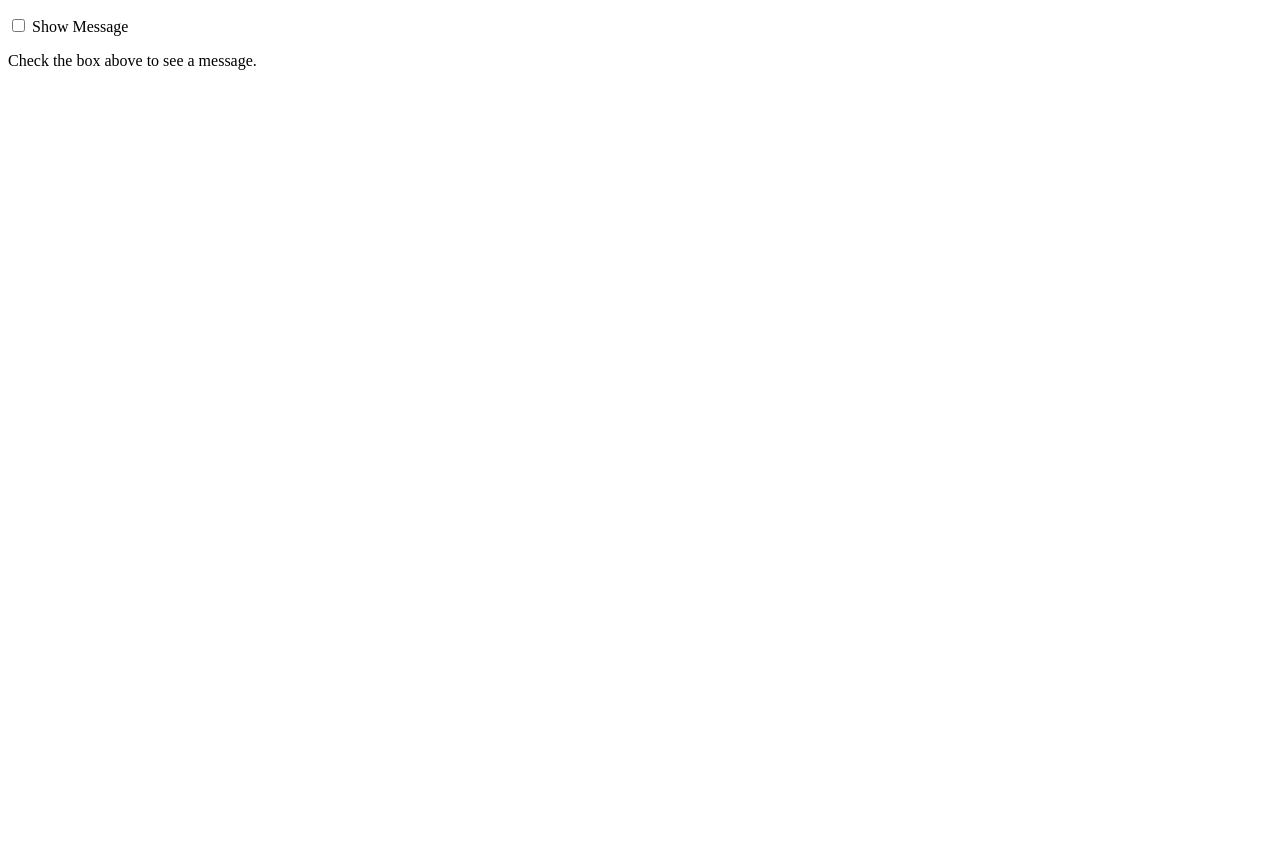
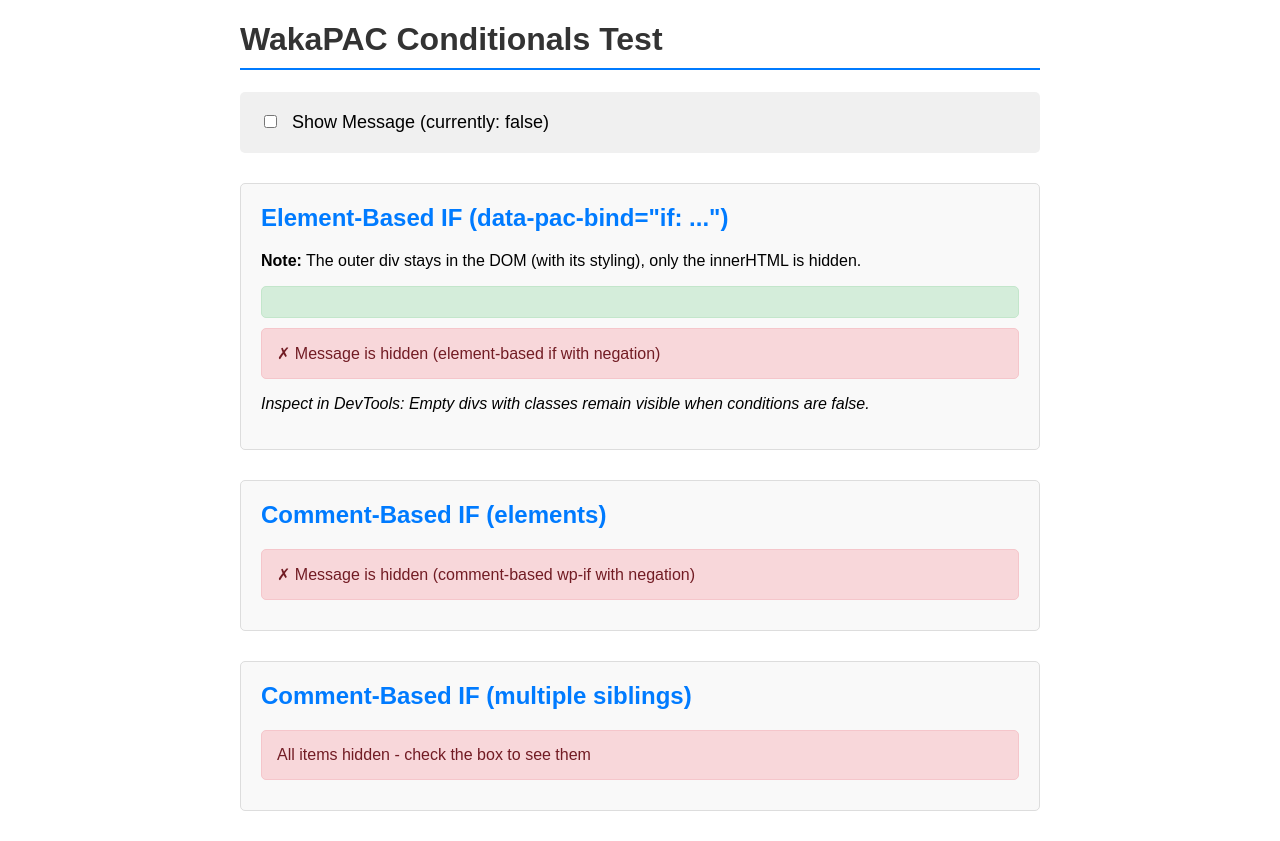
Before and after one commit to quellabs/wakapac, a website: page examples/example10.html in a window 1280 px wide. Before the commit the page ends 800 px from the top, so only its background shows below. Drawn offline with Linux system fonts and the light colour scheme.

Commit message:
Bugfixes. Updated example 10.

```diff
--- a/examples/example10.html
+++ b/examples/example10.html
@@ -3,28 +3,135 @@
 <head>
     <meta charset="UTF-8">
     <meta name="viewport" content="width=device-width, initial-scale=1.0">
-    <title>PAC If Binding Demo</title>
+    <title>WakaPAC Conditionals Test</title>
+    <style>
+        body {
+            font-family: Arial, sans-serif;
+            max-width: 800px;
+            margin: 20px auto;
+            padding: 0 20px;
+        }
+
+        h1 {
+            color: #333;
+            border-bottom: 2px solid #007bff;
+            padding-bottom: 10px;
+        }
+
+        .control {
+            margin: 20px 0;
+            padding: 20px;
+            background: #f0f0f0;
+            border-radius: 5px;
+        }
+
+        .control label {
+            font-size: 18px;
+            cursor: pointer;
+        }
+
+        .control input[type="checkbox"] {
+            margin-right: 10px;
+            cursor: pointer;
+        }
+
+        .test-section {
+            margin: 30px 0;
+            padding: 20px;
+            border: 1px solid #ddd;
+            border-radius: 5px;
+            background: #f9f9f9;
+        }
+
+        .test-section h2 {
+            margin-top: 0;
+            color: #007bff;
+        }
+
+        .message {
+            padding: 15px;
+            margin: 10px 0;
+            border-radius: 5px;
+            font-weight: 500;
+        }
+
+        .message-visible {
+            background: #d4edda;
+            border: 1px solid #c3e6cb;
+            color: #155724;
+        }
+
+        .message-hidden {
+            background: #f8d7da;
+            border: 1px solid #f5c6cb;
+            color: #721c24;
+        }
+    </style>
 </head>
 <body>
+<h1>WakaPAC Conditionals Test</h1>
 
 <div id="app">
-    <p>
+    <!-- Control -->
+    <div class="control">
         <label>
-            <input type="checkbox" data-pac-bind="checked:showMessage"> Show Message
+            <input type="checkbox" data-pac-bind="checked: showMessage">
+            Show Message (currently: {{showMessage}})
         </label>
-    </p>
-
-    <div data-pac-bind="if: showMessage">
-        <p>Hello! This message appears when checkbox is checked.</p>
     </div>
 
-    <div data-pac-bind="if: !showMessage">
-        <p>Check the box above to see a message.</p>
+    <!-- Test 1: Element-based IF -->
+    <div class="test-section">
+        <h2>Element-Based IF (data-pac-bind="if: ...")</h2>
+        <p><strong>Note:</strong> The outer div stays in the DOM (with its styling), only the innerHTML is hidden.</p>
+
+        <div data-pac-bind="if: showMessage" class="message message-visible">
+            ✓ Message is visible (element-based if)
+        </div>
+
+        <div data-pac-bind="if: !showMessage" class="message message-hidden">
+            ✗ Message is hidden (element-based if with negation)
+        </div>
+
+        <p><em>Inspect in DevTools: Empty divs with classes remain visible when conditions are false.</em></p>
+    </div>
+
+    <!-- Test 2: Comment-based WP-IF with elements -->
+    <div class="test-section">
+        <h2>Comment-Based IF (elements)</h2>
+
+        <!-- wp-if: showMessage -->
+        <div class="message message-visible">
+            ✓ Message is visible (comment-based wp-if)
+        </div>
+        <!-- /wp-if -->
+
+        <!-- wp-if: !showMessage -->
+        <div class="message message-hidden">
+            ✗ Message is hidden (comment-based wp-if with negation)
+        </div>
+        <!-- /wp-if -->
+    </div>
+
+    <!-- Test 3: Comment-based WP-IF with multiple siblings -->
+    <div class="test-section">
+        <h2>Comment-Based IF (multiple siblings)</h2>
+
+        <!-- wp-if: showMessage -->
+        <div class="message message-visible">Item 1</div>
+        <div class="message message-visible">Item 2</div>
+        <div class="message message-visible">Item 3</div>
+        <!-- /wp-if -->
+
+        <!-- wp-if: !showMessage -->
+        <div class="message message-hidden">
+            All items hidden - check the box to see them
+        </div>
+        <!-- /wp-if -->
     </div>
 </div>
 
 <script src="../wakapac.js"></script>
-
 <script>
     wakaPAC('#app', {
         showMessage: false
```
Also changed, not shown: wakapac.js, wakapac.min.js.
